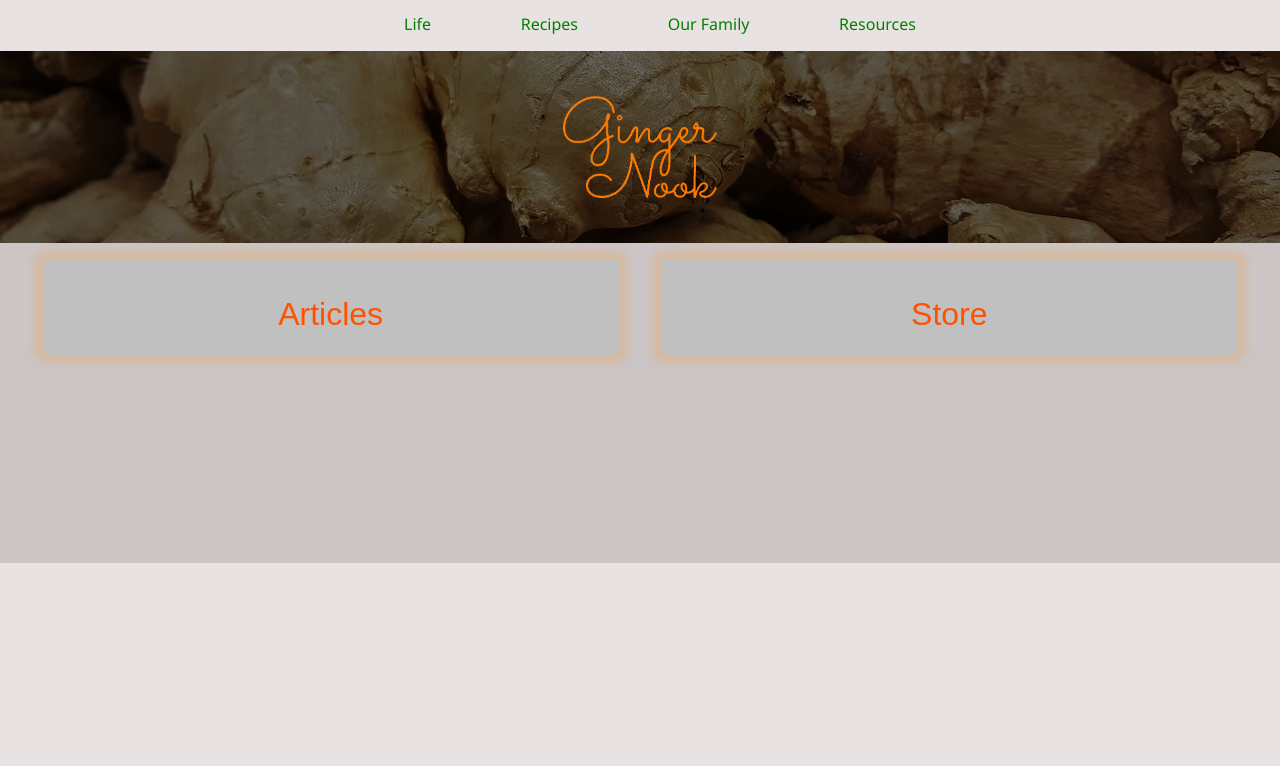
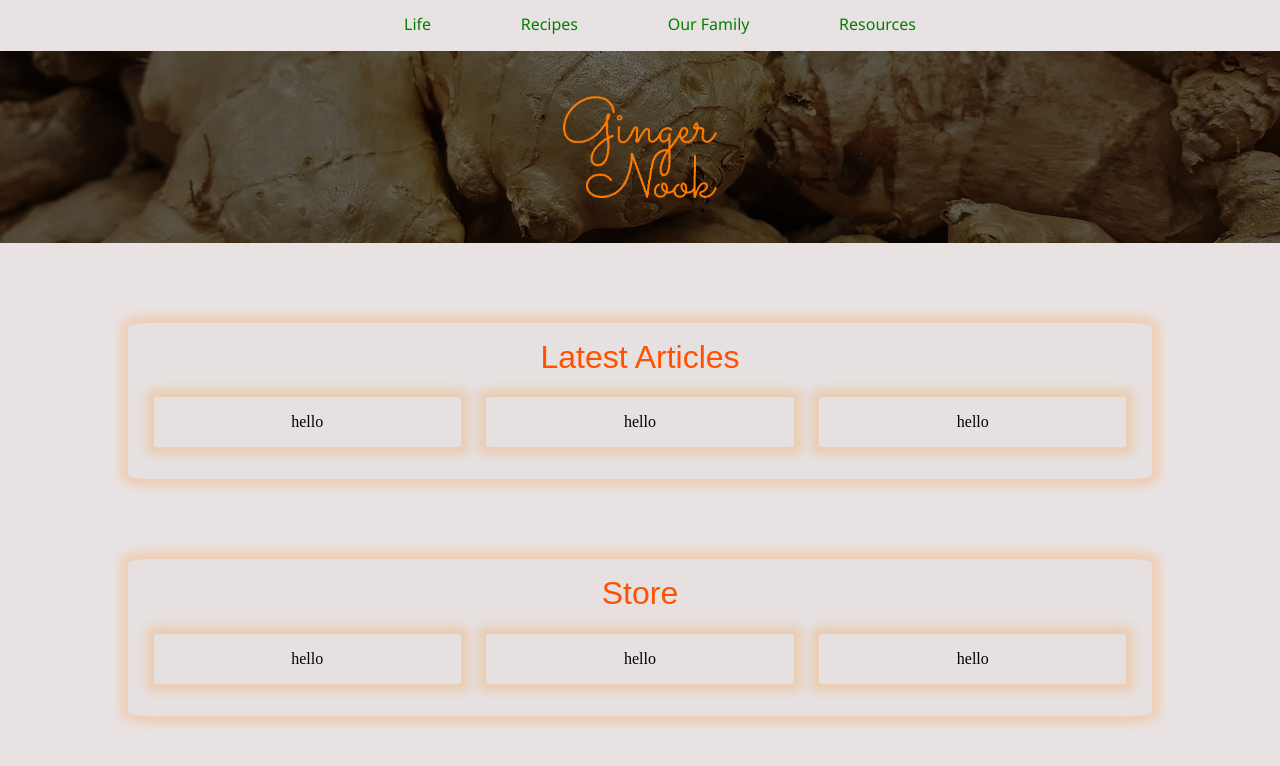
Before and after one commit to lukegosnellranken/gingernook, a React (Create React App) app: page / in a window 1280 px wide. Shown: the top 766 px of the page. Built offline with nearby package versions, Linux system fonts and the light colour scheme; no server answers; a web font is replaced by a local one.

Commit message:
scrapi integration, layout updates

```diff
--- a/src/App.js
+++ b/src/App.js
@@ -5,6 +5,10 @@ import './App.css';
 import ContentArea from './components/content-area/ContentArea';
 
 function App() {
+  // fetch('http://localhost:1337/api/articles')
+  //   .then(res => {return res.json()})
+  //   .then(data => {console.log(data)})
+  //   .catch(error => {console.log(error)});
   return (
     <div id='appDiv'>
       <Nav/>
--- /dev/null
+++ b/src/components/article-card/ArticleCard.css
@@ -0,0 +1,7 @@
+.article-card {
+    background-color: rgb(230, 224, 224);
+    width: 30%;
+    border-radius: 2.5%;
+    box-shadow: 0em 0em .5em .5em rgba(255, 136, 0, 0.199);
+    text-align: center;
+}
--- /dev/null
+++ b/src/components/article-card/ArticleCard.js
@@ -0,0 +1,12 @@
+import React from "react";
+import './ArticleCard.css';
+
+function ArticleCard(props) {
+    return (
+        <div className="article-card">
+            <p>{props.title}</p>
+        </div>
+    );
+}
+
+export default ArticleCard;
--- a/src/components/card/Card.css
+++ b/src/components/card/Card.css
@@ -1,9 +1,11 @@
 #card {
-    background-color: silver;
-    width: 45%;
-    /* margin-left: 2%; */
+    background-color: rgb(230, 224, 224);
+    width: 80%;
     border-radius: 2.5%;
     box-shadow: 0em 0em .5em .5em rgba(255, 136, 0, 0.199);
+    margin-top: 5em;
+    margin-left: auto;
+    margin-right: auto;
 }
 
 #title {
@@ -13,3 +15,9 @@
     text-align: center;
     padding-top: .5em;
 }
+
+#article-card-div {
+    display: flex;
+    justify-content: space-evenly;
+    padding-bottom: 2em;
+}
--- a/src/components/card/Card.js
+++ b/src/components/card/Card.js
@@ -1,10 +1,39 @@
 import React from "react";
 import './Card.css';
+import ArticleCard from "../article-card/ArticleCard";
 
 function Card(props) {
+    const titleArray = [];
+    fetch('http://localhost:1337/api/articles')
+    .then(res => {return res.json()})
+    // .then(data => {console.log(data.data[0].attributes.Title)})
+    // .then(data => {titleArray.push(data.data[0].attributes.Title)})
+    .then(data => {
+        for (let i = 0; i < data.data.length; i++) {
+            titleArray.push(data.data[i].attributes.Title);
+        }
+        // data.data.forEach(titleArray.push(attributes.Title));
+        // data.data.forEach(element => {
+        //     titleArray.push(data.data[0].attributes.Title);
+        //     console.log("element: " + element);
+        // });
+        console.log(titleArray);
+    })
+    .catch(error => {console.log(error)});
     return (
         <div id="card">
             <h1 id="title">{props.title}</h1>
+            <div id="article-card-div">
+                <ArticleCard
+                    title="hello"
+                />
+                <ArticleCard
+                    title="hello"
+                />
+                <ArticleCard
+                    title="hello"
+                />
+            </div>
         </div>
     );
 }
--- a/src/components/content-area/ContentArea.css
+++ b/src/components/content-area/ContentArea.css
@@ -1,4 +1,4 @@
 #content-area {
-    background-color: rgb(204, 197, 197);
+    /* background-color: rgb(204, 197, 197); */
     height: 20em;
 }
--- a/src/components/home/Home.css
+++ b/src/components/home/Home.css
@@ -1,6 +1,6 @@
 #card-div {
-    display: flex;
+    display: block;
     /* justify-content: center; */
-    justify-content: space-evenly;
-    padding-top: 1em;
+    /* padding-top: 1em; */
+    /* background-color: silver; */
 }
--- a/src/components/home/Home.js
+++ b/src/components/home/Home.js
@@ -8,7 +8,7 @@ function Home() {
         <div>
             <div id="card-div">
                 <Card
-                    title = "Articles"
+                    title = "Latest Articles"
                 />
                 <Card
                     title = "Store"
```
